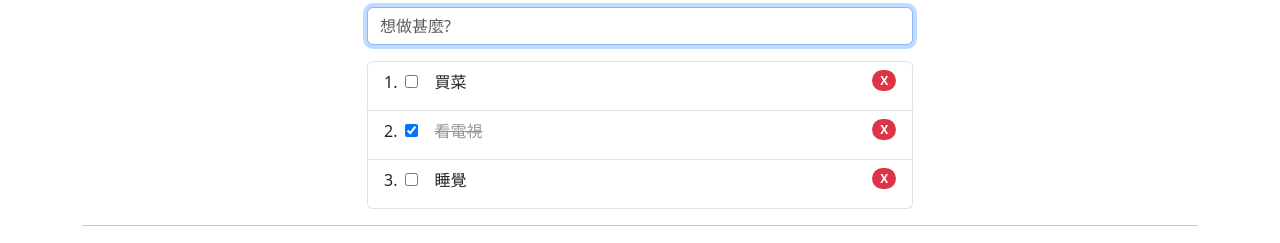
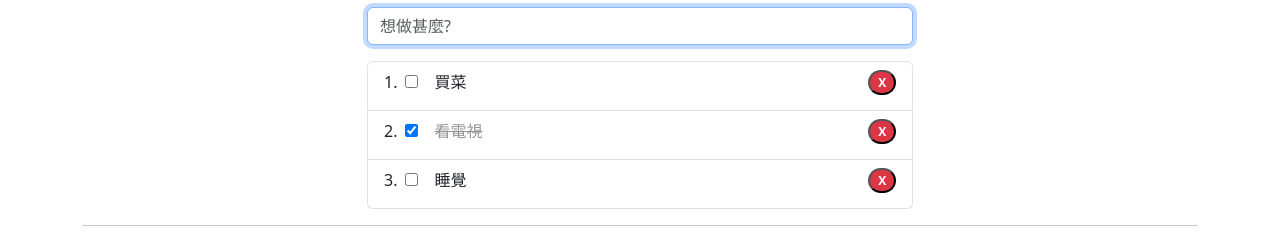
Before and after one commit to HsiaoHungWang/vue-app2024, a Vue app: page /todos in a window 1280 px wide. Shown: the part 159-402 px from the top of the page. Built offline with nearby package versions, Linux system fonts and the light colour scheme.

Commit message:
刪除待辦事項

```diff
--- a/src/views/TodosView.vue
+++ b/src/views/TodosView.vue
@@ -21,6 +21,14 @@ const enterHandler = () => {
 const clearHandler = () => {
     newTodo.value = ''
 }
+
+//刪除待辦事項
+const removeTodo = todo => {
+    //先找到Array.indexOf()要刪除的這筆todo的index
+    const idx = todos.value.indexOf(todo)
+    //用Array.splice(index, delcount)
+    todos.value.splice(idx, 1)
+}
 </script>
 
 <template>
@@ -37,7 +45,7 @@ const clearHandler = () => {
                         <input type="checkbox" v-model="todo.completed" class="form-check-inpu me-3">
                         <label class="form-label" :class="{ completed: todo.completed }">{{ todo.title }}</label>
                     </div>
-                    <span class="badge text-bg-danger rounded-pill">X</span>
+                    <button @click="removeTodo(todo)" class="badge text-bg-danger rounded-pill">X</button>
                 </li>
             </ol>
         </div>
```
